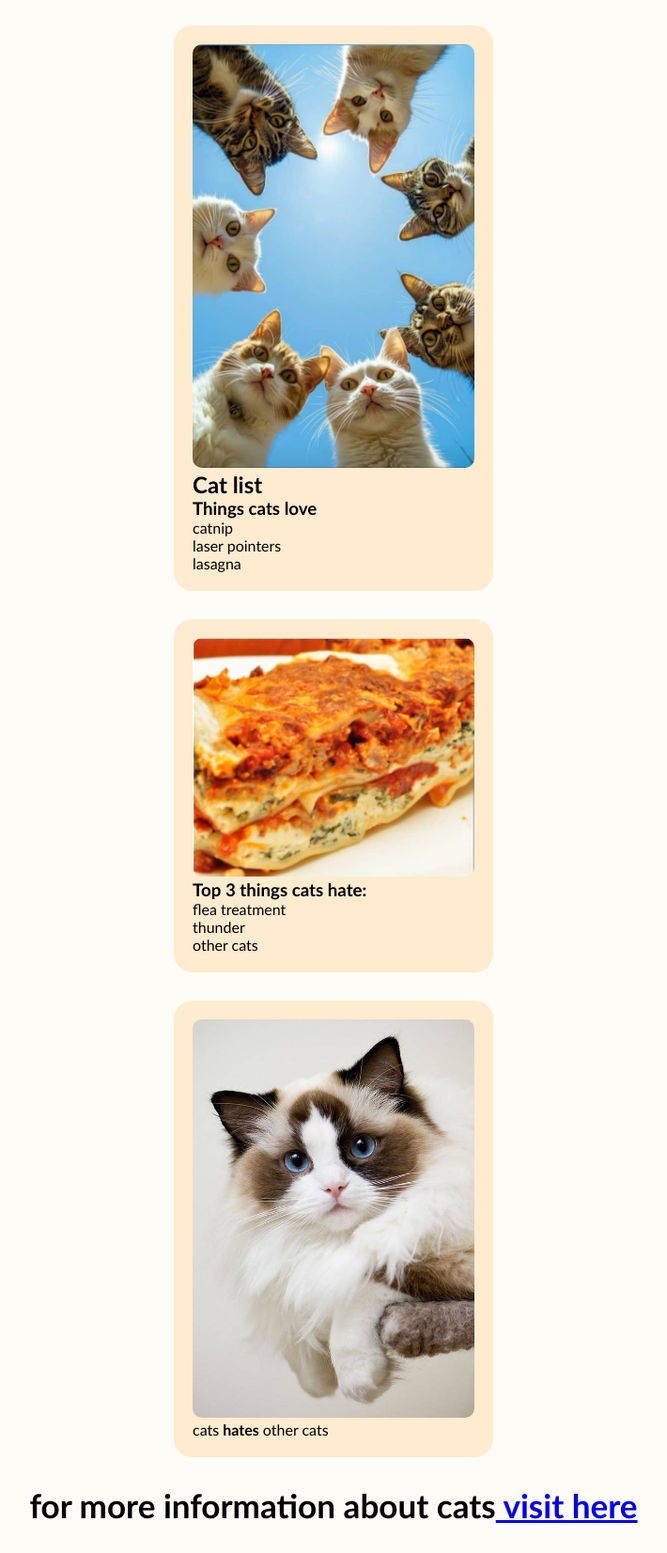
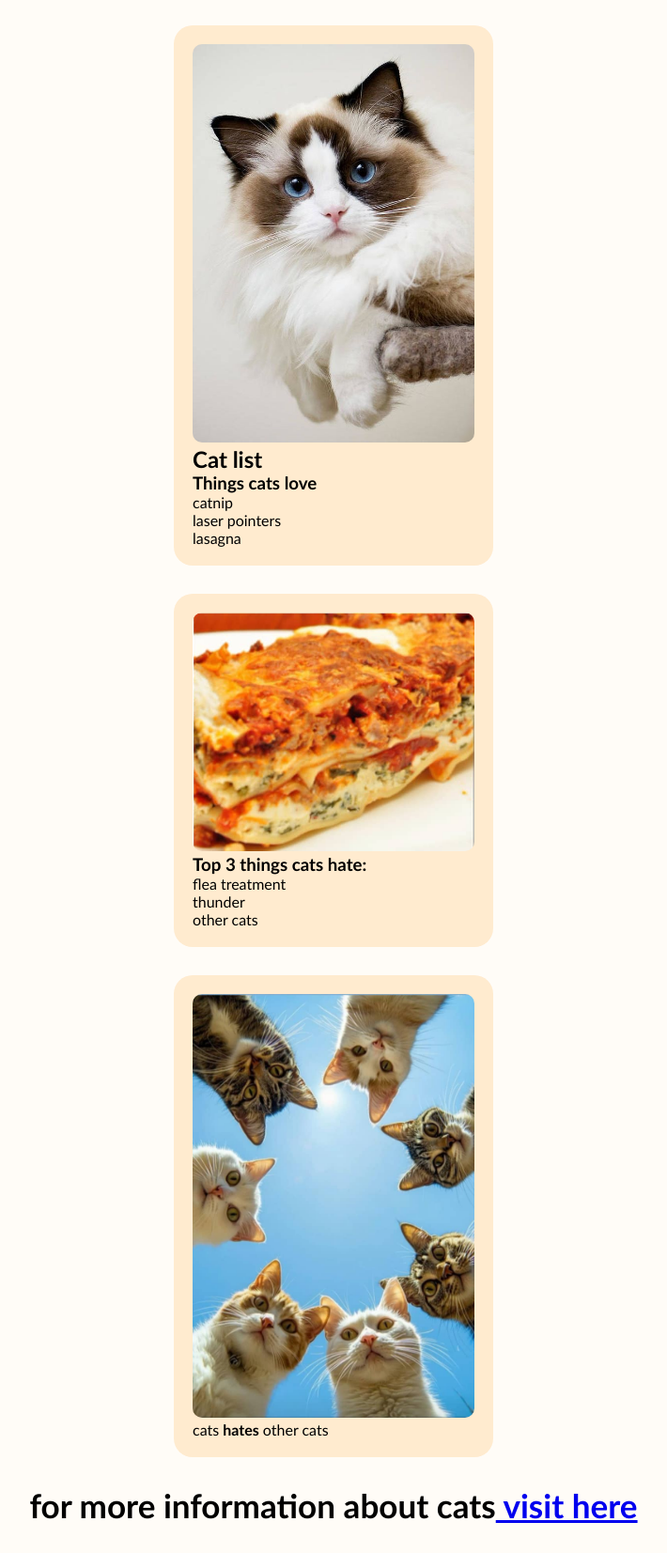
Before and after one commit to Fuhad-adeyanju09/my-projects.html, a plain HTML site: page index.html in a window 1280 px wide. Shown: the part 313-1966 px from the top of the page at 94% size, without its empty margins (285-995 px from the left). Drawn offline with Linux system fonts and the light colour scheme.

Commit message:
Updated HTML content

```diff
--- a/index.html
+++ b/index.html
@@ -13,7 +13,7 @@
         <h3>See more <u>cats photos</u> in our gallery</h3>
     </header>
     <div class="cat1">
-        <img src="cat1.jpg">
+        <img src="cat3.jpg">
         <h2>Cat list</h2>
         <h3>Things cats love</h3>
         <ul>
@@ -32,7 +32,7 @@
         </ul>
     </div>
     <div class="cat3">
-        <img src="cat3.jpg" width="250px">
+        <img src="cat1.jpg" width="250px">
         <p>  cats <b>hates</b> other cats</p>
     </div>
     <footer>
```
